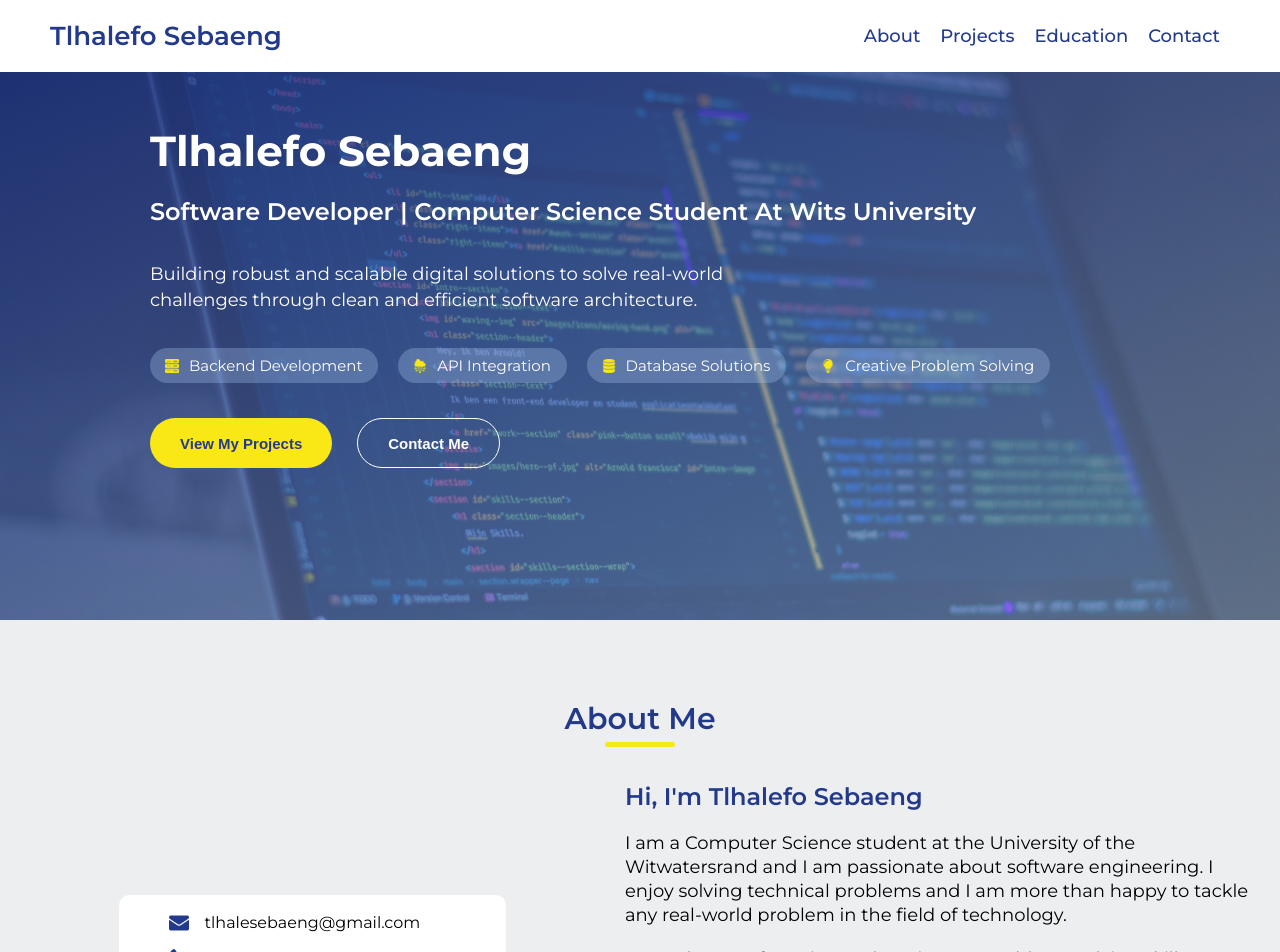
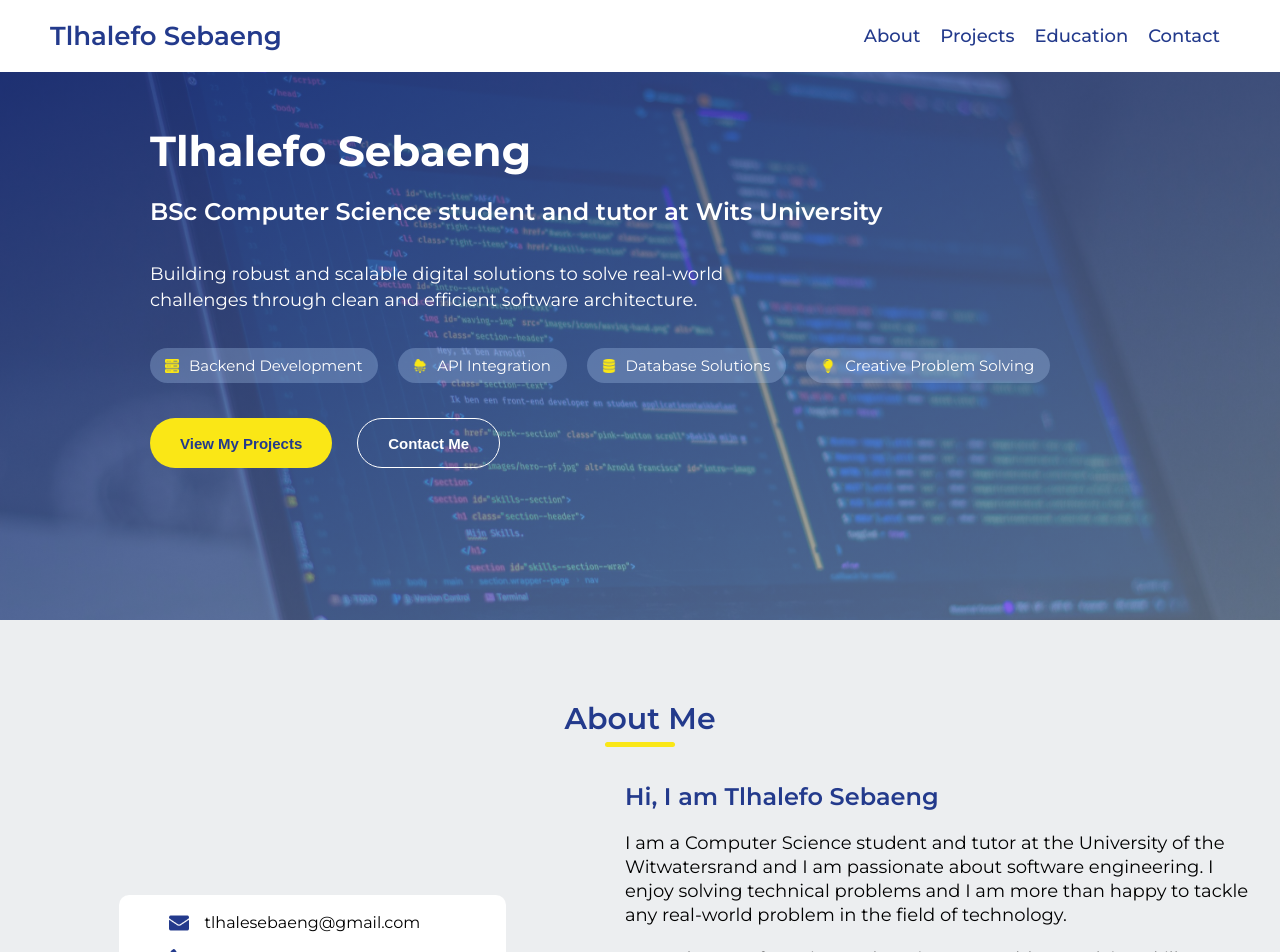
Before and after one commit to tlhalesebaeng/my-portfolio, a React (Vite) app: page / in a window 1280 px wide. Shown: the top 952 px of the page. Built offline with nearby package versions, Linux system fonts and the light colour scheme.

Commit message:
Add tutoring information

```diff
--- a/src/components/about/About.jsx
+++ b/src/components/about/About.jsx
@@ -86,18 +86,15 @@ const About = ({ ref }) => {
                 </section>
 
                 <section className="about-details__info">
-                    <h3>Hi, I'm Tlhalefo Sebaeng</h3>
+                    <h3>Hi, I am Tlhalefo Sebaeng</h3>
                     <p>
-                        I am a Computer Science student at the University of the
-                        Witwatersrand and I am passionate about software
-                        engineering. I enjoy solving technical problems and I am
-                        more than happy to tackle any real-world problem in the
-                        field of technology.
+                        I am a Computer Science student and tutor at the University of the Witwatersrand and I am
+                        passionate about software engineering. I enjoy solving technical problems and I am more than
+                        happy to tackle any real-world problem in the field of technology.
                     </p>
                     <p>
-                        I spend most of my time enhancing my problems solving
-                        skills through building projects and solving DSA (Data
-                        Structures and Algorithms) problems.
+                        I spend most of my time enhancing my problems solving skills through building projects and
+                        solving DSA (Data Structures and Algorithms) problems.
                     </p>
                     <div className="about-details__info-skills">
                         <h3>Technical Skills</h3>
--- a/src/components/header/Header.jsx
+++ b/src/components/header/Header.jsx
@@ -44,10 +44,7 @@ const Header = ({ refs }) => {
             </section>
             <section className="header-details">
                 <h2>Tlhalefo Sebaeng</h2>
-                <h3>
-                    Software Developer | Computer Science Student At Wits
-                    University
-                </h3>
+                <h3>BSc Computer Science student and tutor at Wits University</h3>
                 <p className="header-description">{description}</p>
                 <ul>
                     {skills.map((skill) => (
@@ -55,16 +52,10 @@ const Header = ({ refs }) => {
                     ))}
                 </ul>
                 <section className="header-buttons">
-                    <Button
-                        onClick={() => handleScroll(refs.projectsRef)}
-                        className="header-btn__projects"
-                    >
+                    <Button onClick={() => handleScroll(refs.projectsRef)} className="header-btn__projects">
                         View My Projects
                     </Button>
-                    <Button
-                        onClick={() => handleScroll(refs.contactRef)}
-                        className="header-btn__contact"
-                    >
+                    <Button onClick={() => handleScroll(refs.contactRef)} className="header-btn__contact">
                         Contact Me
                     </Button>
                 </section>
```
